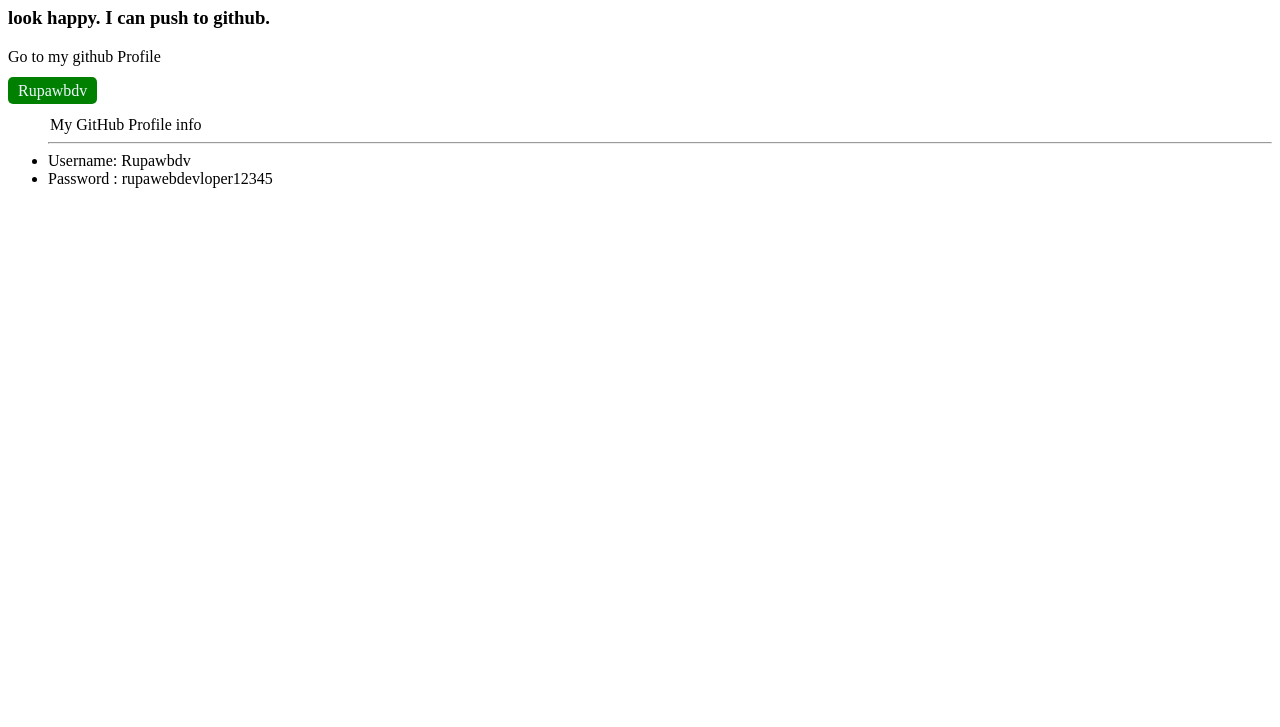
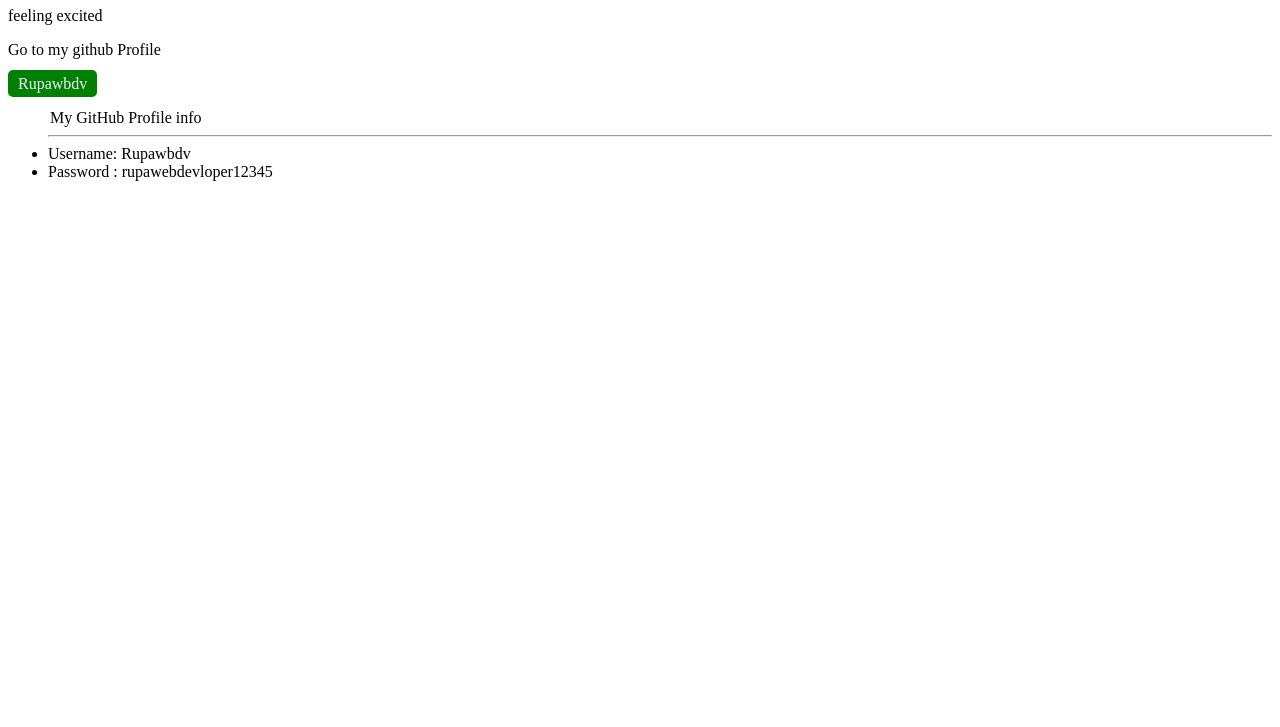
Before and after one commit to Rupawbdv/my-first-website, a plain HTML site: page index.html in a window 1280 px wide. Shown: the part 73-800 px from the top of the page. Drawn offline with Linux system fonts and the light colour scheme.

Commit message:
onek happy

```diff
--- a/index.html
+++ b/index.html
@@ -20,7 +20,7 @@
 
 <body>
     <h1>My first ever website</h1>
-    <h3>look happy. I can push to github.</h3>
+    <p>feeling excited</p>
     <p>Go to my github Profile</p>
    <a href="https://github.com/Rupawbdv/" class="button"> Rupawbdv </a>
 
```
